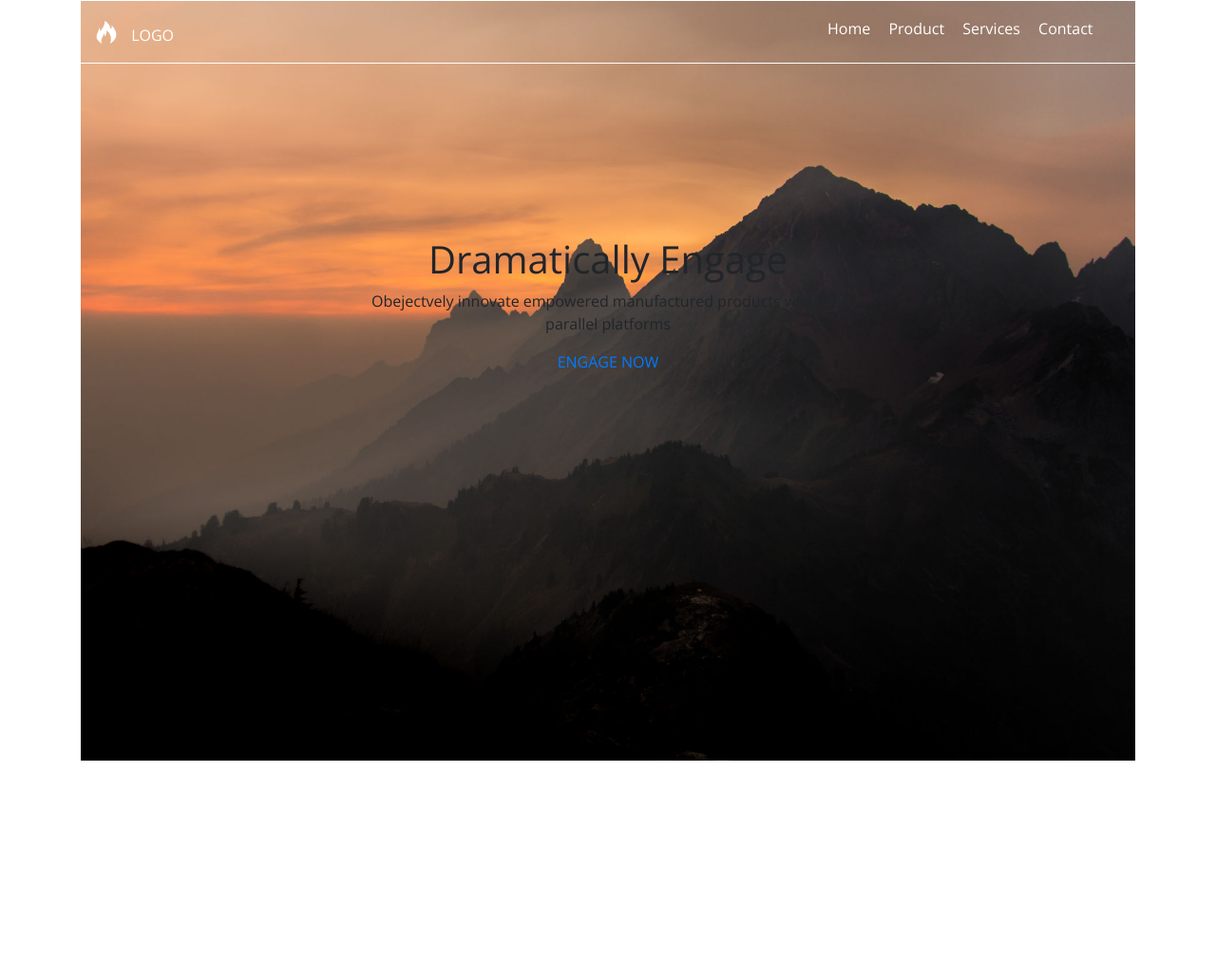
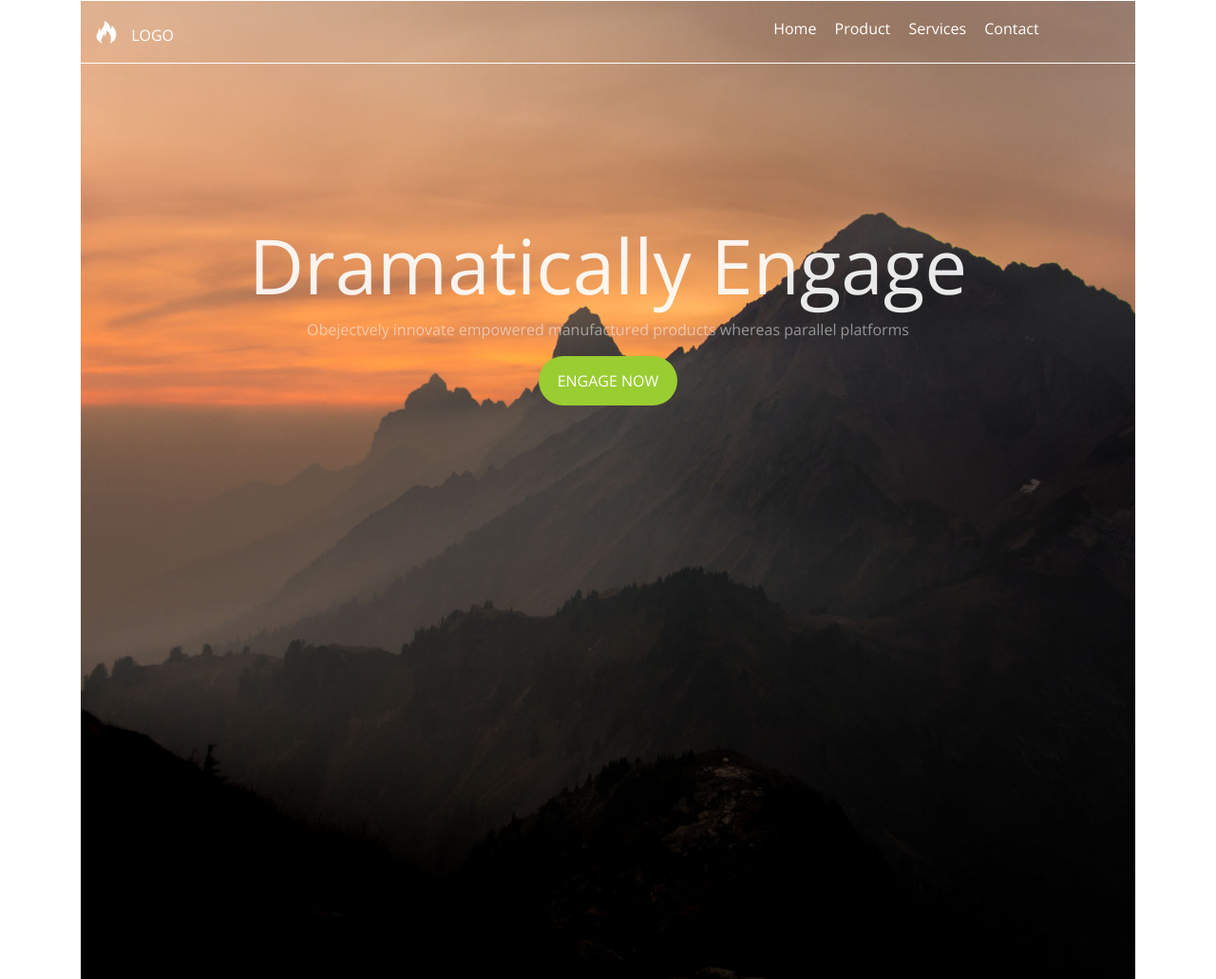
Before and after one commit to duarte-cleiton/aula08-bootstrap, a plain HTML site: page index.html in a window 1280 px wide. Shown: the whole page at 95% size. Drawn offline with nearby package versions, Linux system fonts and the light colour scheme.

Commit message:
aplicando bootstrap ao layout

```diff
--- a/css/styles.css
+++ b/css/styles.css
@@ -23,6 +23,14 @@ a{
     border-bottom: 1px solid white;
     position: absolute;
     z-index: 1;
+}
+
+.top-header .menu{
+    margin-left: 26%;
+}
+
+.mobile-menu{
+    display: none;
 }
 
 
@@ -74,11 +82,38 @@ a{
     background: url(../images/bg-home.jpg);
     background-size: cover;
     background-position: center;
-    height: 100vh;
+    height: 100%;
 }
 
 .home-center{
     text-align: center;
     height: 100vh;
-    margin-top: 46%;
+    margin-top: 25%;
 }
+
+.home-center h1{
+    font-size: 80px;
+    color: rgba(255,255,255, 0.9);
+    font-weight: normal;
+    margin-top: 140px;
+}
+
+.home-center p{
+    font-weight: normal;
+    color: rgba(255,255,255, 0.5);
+    margin-bottom: 30px;
+
+}
+
+.home-center a{
+    background: yellowgreen;
+    border-radius: 35px;
+    padding: 15px 20px;
+    margin: 0 auto 140px auto;
+    text-align: center;
+    color: white;
+}
+
+.home-center a:hover{
+    text-shadow: 0px 0px 2px white;
+}
--- a/index.html
+++ b/index.html
@@ -13,16 +13,16 @@
 <body>
     <div class="container">
         <div class="row">
-            <div class="col-lg-12">
+            <div class="col-lg-12 col-md-12 col-sm-12">
                 <header class="top-header">
                     <div class="row justify-content-between container">
-                        <div class="col-lg-4">
+                        <div class="col-lg-3 col-md-4 col-sm-4">
                             <div class="top-span-logo">
                                 <img class="top-logo" src="images/logo.png" alt="Logo">
                                 <span class="span-logo">LOGO</span>
                             </div>
                         </div>
-                        <div class="col-lg-4">
+                        <div class="col-lg-6 col-md-8 col-sm-2">
                             <nav class="navbar">
                                 <ul class="menu">
                                     <li><a href="">Home</a></li>
@@ -31,8 +31,8 @@
                                     <li><a href="">Contact</a></li>
                                 </ul>
                             </nav>
+                            <span class="mobile-menu">&#8801</span>
                         </div>
-                        <!-- <span class="mobile-menu">&#8801</span> -->
                     </div>
                 </header>
             </div>
@@ -42,7 +42,7 @@
             <div class="col-lg-12">
                 <section class="home">
                     <div class="row justify-content-center">
-                        <div class="col-lg-6">
+                        <div class="col-lg-10">
                             <div class="home-center">
                                 <h1>Dramatically Engage</h1>
                                 <p>Obejectvely innovate empowered manufactured products whereas parallel platforms</p>
```
